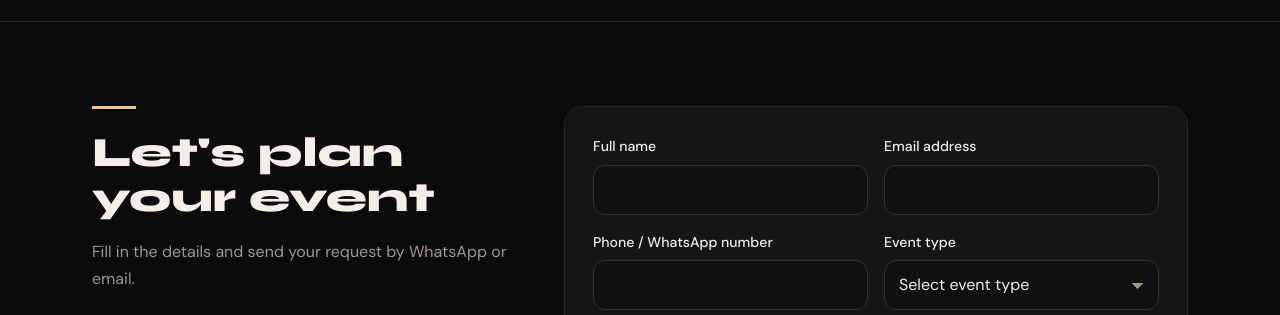
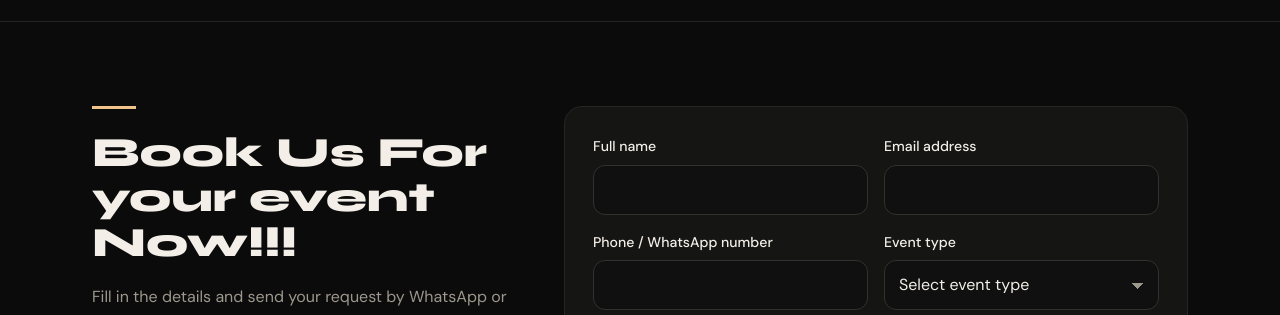
Before and after one commit to Softie2001/Dj-Garvin, a website: page public/index.html in a window 1280 px wide. Shown: the part 1120-1435 px from the top of the page. Drawn offline with nearby package versions, Linux system fonts and the light colour scheme; no server answers.

Commit message:
Update index.html

```diff
--- a/public/index.html
+++ b/public/index.html
@@ -269,7 +269,7 @@ details.dropdown-select summary::-webkit-details-marker {
 </div><section class="events-home" style="padding-top:65px"><div class="w"><div class="center"><div class="bar"></div><h2>Events</h2><p class="mut" style="margin:14px auto 0">Catch DJ Garvin live.</p></div><div class="event-carousel" id="eventCarousel"></div></div></section><section id="book" style="border-top:1px solid var(--line)"><div class="w contact">
 <div>
 <div class="bar"></div>
-<h2>Let's plan your event</h2>
+<h2>Book Us For your event Now!!!</h2>
 <p class="mut" style="margin:18px 0 26px">Fill in the details and send your request by WhatsApp or email.</p>
 <div class="cl cl-d" id="contact"><a aria-label="Call DJ Garvin" href="tel:+447832020070" title="Call DJ Garvin"><svg aria-hidden="true" viewbox="0 0 24 24"><path d="M6.6 10.8a15 15 0 0 0 6.6 6.6l2.2-2.2a1 1 0 0 1 1-.25 11.4 11.4 0 0 0 3.6.6 1 1 0 0 1 1 1V20a1 1 0 0 1-1 1A17 17 0 0 1 3 4a1 1 0 0 1 1-1h3.5a1 1 0 0 1 1 1c0 1.25.2 2.45.6 3.6a1 1 0 0 1-.25 1z"></path></svg></a><a aria-label="Email DJ Garvin" href="mailto:Garvinentertainmentevent@gmail.com" title="Email DJ Garvin"><svg aria-hidden="true" viewbox="0 0 24 24"><path d="M3 5h18a1 1 0 0 1 1 1v12a1 1 0 0 1-1 1H3a1 1 0 0 1-1-1V6a1 1 0 0 1 1-1zm9 7.2L4.5 7v.2L12 12.4 19.5 7.2V7z"></path></svg></a><a aria-label="DJ Garvin on Instagram" href="https://www.instagram.com/dj_garvin" rel="noopener" target="_blank" title="DJ Garvin on Instagram"><svg aria-hidden="true" viewbox="0 0 24 24"><path d="M7 2h10a5 5 0 0 1 5 5v10a5 5 0 0 1-5 5H7a5 5 0 0 1-5-5V7a5 5 0 0 1 5-5zm0 2a3 3 0 0 0-3 3v10a3 3 0 0 0 3 3h10a3 3 0 0 0 3-3V7a3 3 0 0 0-3-3zm5 3.5A4.5 4.5 0 1 1 7.5 12 4.5 4.5 0 0 1 12 7.5zm0 2A2.5 2.5 0 1 0 14.5 12 2.5 2.5 0 0 0 12 9.5zM17.3 5.9a1.1 1.1 0 1 1-1.1 1.1 1.1 1.1 0 0 1 1.1-1.1z"></path></svg></a></div>
 </div>
```
